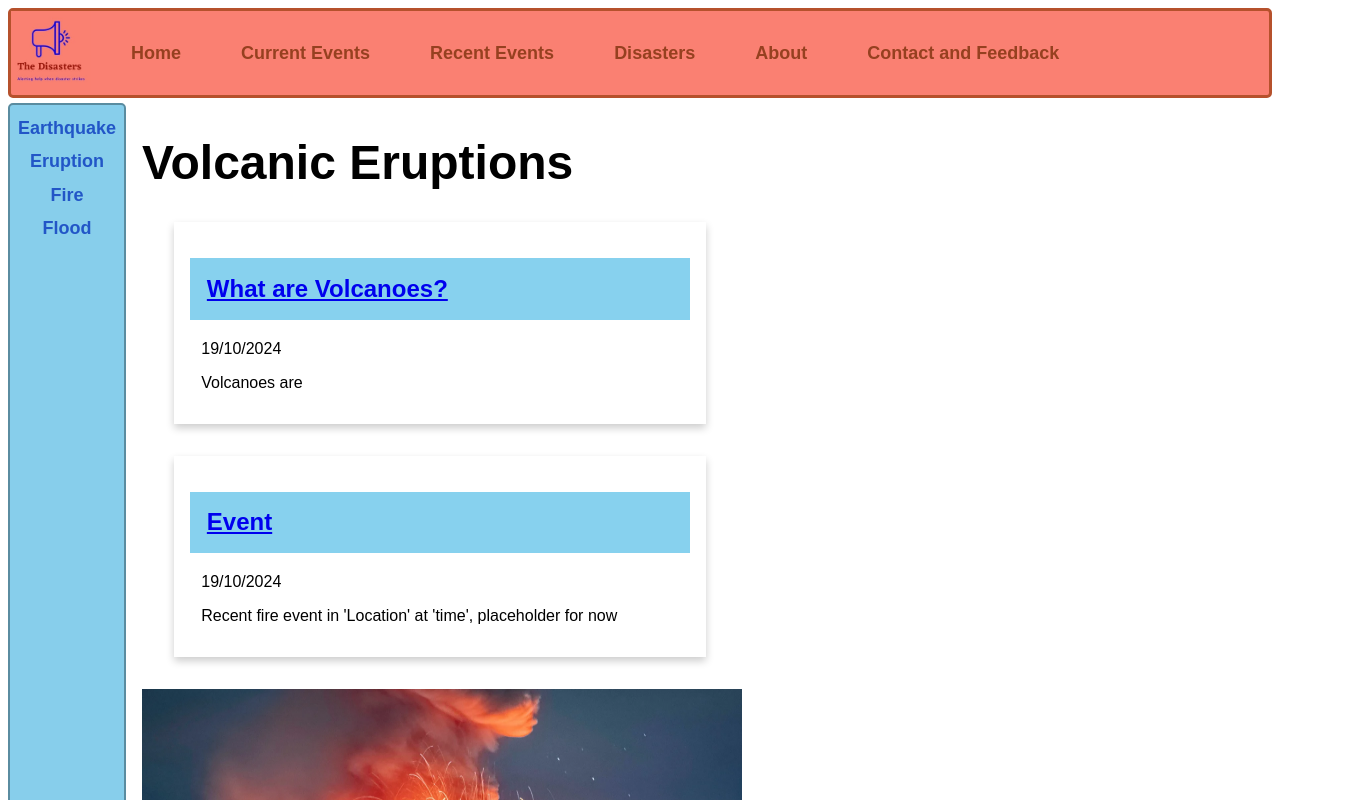
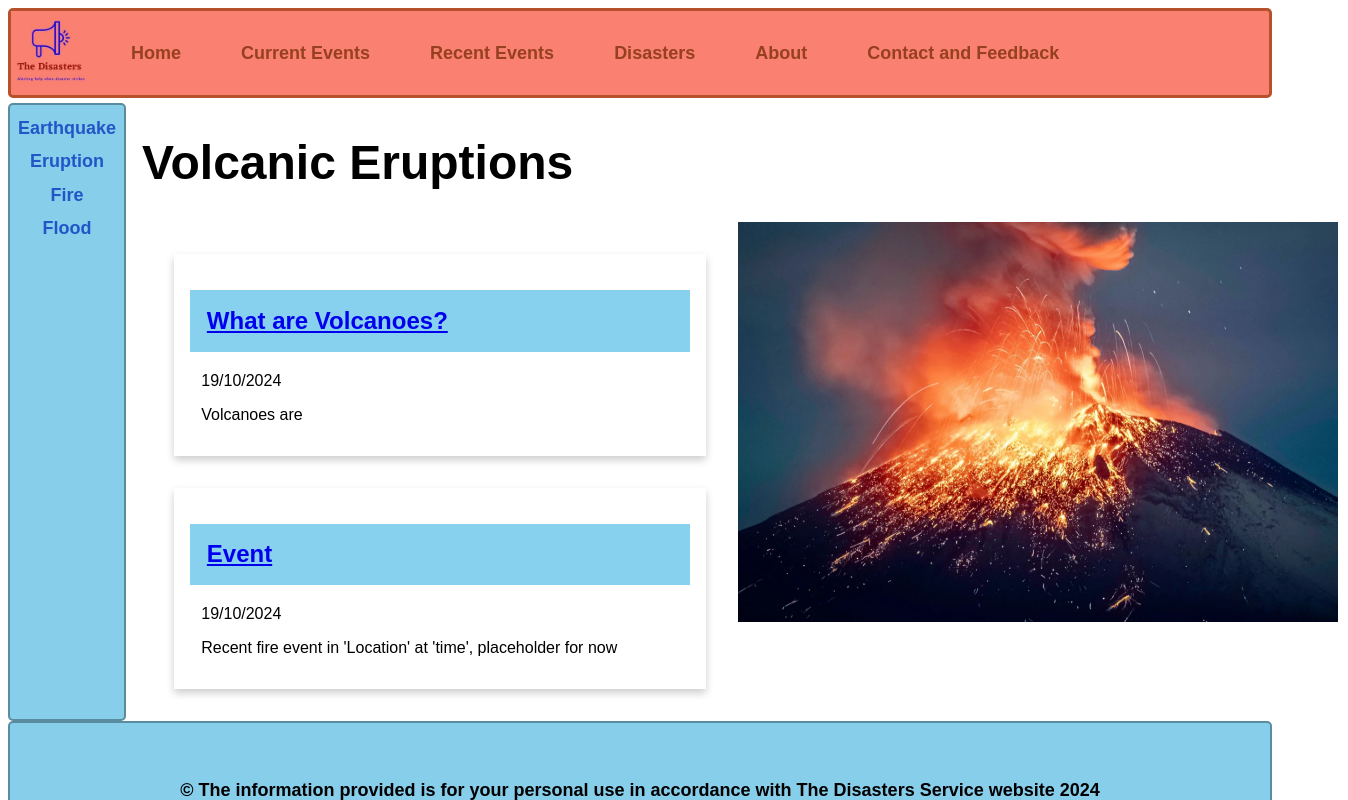
Before and after one commit to BIT-Studio-3/group-project-25-1-scade, a SvelteKit app in the folder disaster/disaster/: page /disasters/eruption in a window 1280 px wide. Shown: the top 800 px of the page, 1348 px wide, since content can reach past the window. Built offline with nearby package versions, Linux system fonts and the light colour scheme.

Commit message:
image appears on the side

```diff
--- a/disaster/disaster/src/routes/disasters/eruption/+page.svelte
+++ b/disaster/disaster/src/routes/disasters/eruption/+page.svelte
@@ -6,7 +6,7 @@
 </script>
 
 <Header headingTitle="Volcanic Eruptions" />
-
+<section>
     <div>
         <div class="float">
             <Card
@@ -29,9 +29,12 @@
     <div class="imageContainor">
         <Image pic={volcano} picname={"cover"} picwidth={"600px"} picheight={"400px"}/>
     </div>
+</section>
 
 <style>
-
+section{
+    display: flex;
+}
 
 
 </style>
```
Lines whose indentation alone changed are shown as unchanged.
